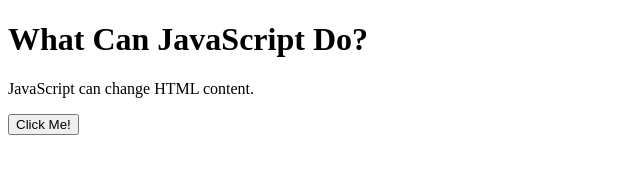
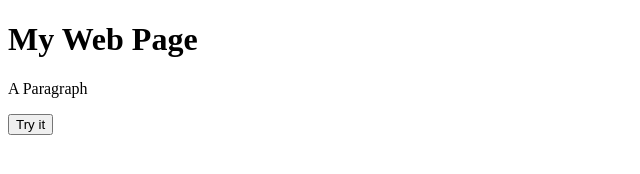
Before and after one commit to yaksh212/yaksh212.github.io, a plain HTML site: page index.html in a window 1280 px wide. Shown: the whole page, without its empty margins (0-640 px from the left). Drawn offline with Linux system fonts and the light colour scheme.

Commit message:
Update index.html

```diff
--- a/index.html
+++ b/index.html
@@ -2,11 +2,17 @@
 <html>
 <body>
 
-<h1>What Can JavaScript Do?</h1>
+<h1>My Web Page</h1>
 
-<p id="demo">JavaScript can change HTML content.</p>
+<p id="demo">A Paragraph</p>
 
-<button type="button" onclick="document.getElementById('demo').innerHTML = 'Hello JavaScript!'">Click Me!</button>
+<button type="button" onclick="myFunction()">Try it</button>
+
+<script>
+function myFunction() {
+   document.getElementById("demo").innerHTML = "Paragraph changed.";
+}
+</script>
 
 </body>
 </html>
```
